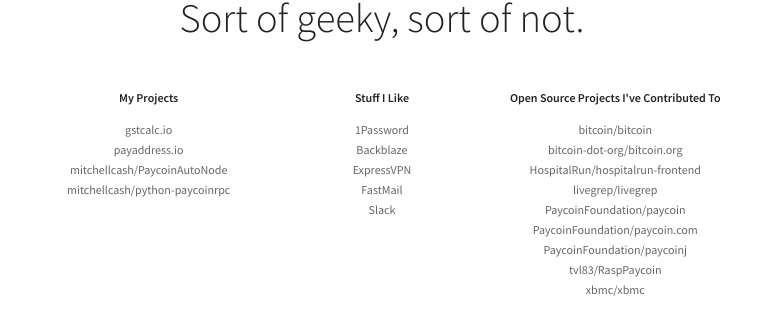
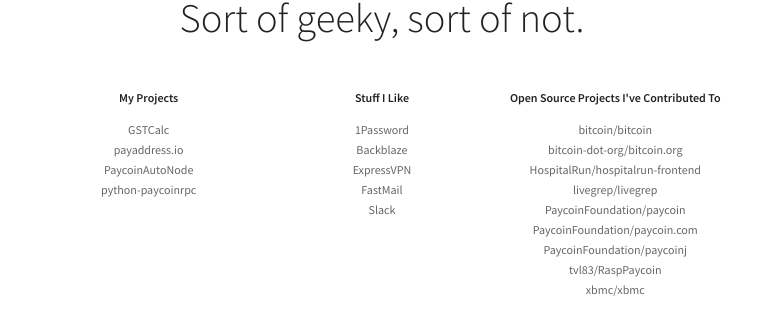
Before and after one commit to MitchellCash/mitchellcash.com, a Jekyll site: the page built from index.html, in a window 1280 px wide. Shown: the part 505-820 px from the top of the page, without its empty margins (258-1021 px from the left). Built offline with Jekyll 4.4.1, drawn with Linux system fonts in a browser that asks for light colours.

Commit message:
Fix HTML-Proofer issues

```diff
--- a/index.html
+++ b/index.html
@@ -3,7 +3,7 @@
 ---
 
   <div class="content-center">
-    <figure><img width="250" height="250" alt="" src="img/mitchell_cash.png"></figure>
+    <figure><img width="250" height="250" alt="Mitchell Cash" src="img/mitchell_cash.png"></figure>
     <h1><a href="/">Mitchell Cash</a></h1>
     <h2>Sort of geeky, sort of not.</h2>
   </div>
@@ -12,10 +12,10 @@
       <div class="content-center directory-column-section">
         <h3>My Projects</h3>
         <ul class="directory-section-list">
-          <li class="directory-section-item"><a class="directory-section-link" href="https://gstcalc.io/">gstcalc.io</a></li>
-          <li class="directory-section-item"><a class="directory-section-link" href="https://payaddress.io/">payaddress.io</a></li>
-          <li class="directory-section-item"><a class="directory-section-link" href="https://github.com/mitchellcash/PaycoinAutoNode">mitchellcash/PaycoinAutoNode</a></li>
-          <li class="directory-section-item"><a class="directory-section-link" href="https://github.com/mitchellcash/python-paycoinrpc">mitchellcash/python-paycoinrpc</a></li>
+          <li class="directory-section-item"><a class="directory-section-link" href="https://gstcalc.io/">GSTCalc</a></li>
+          <li class="directory-section-item"><a class="directory-section-link" href="https://github.com/mitchellcash/payaddress.io">payaddress.io</a></li>
+          <li class="directory-section-item"><a class="directory-section-link" href="https://github.com/mitchellcash/PaycoinAutoNode">PaycoinAutoNode</a></li>
+          <li class="directory-section-item"><a class="directory-section-link" href="https://github.com/mitchellcash/python-paycoinrpc">python-paycoinrpc</a></li>
         </ul>
       </div>
     </div>
```
